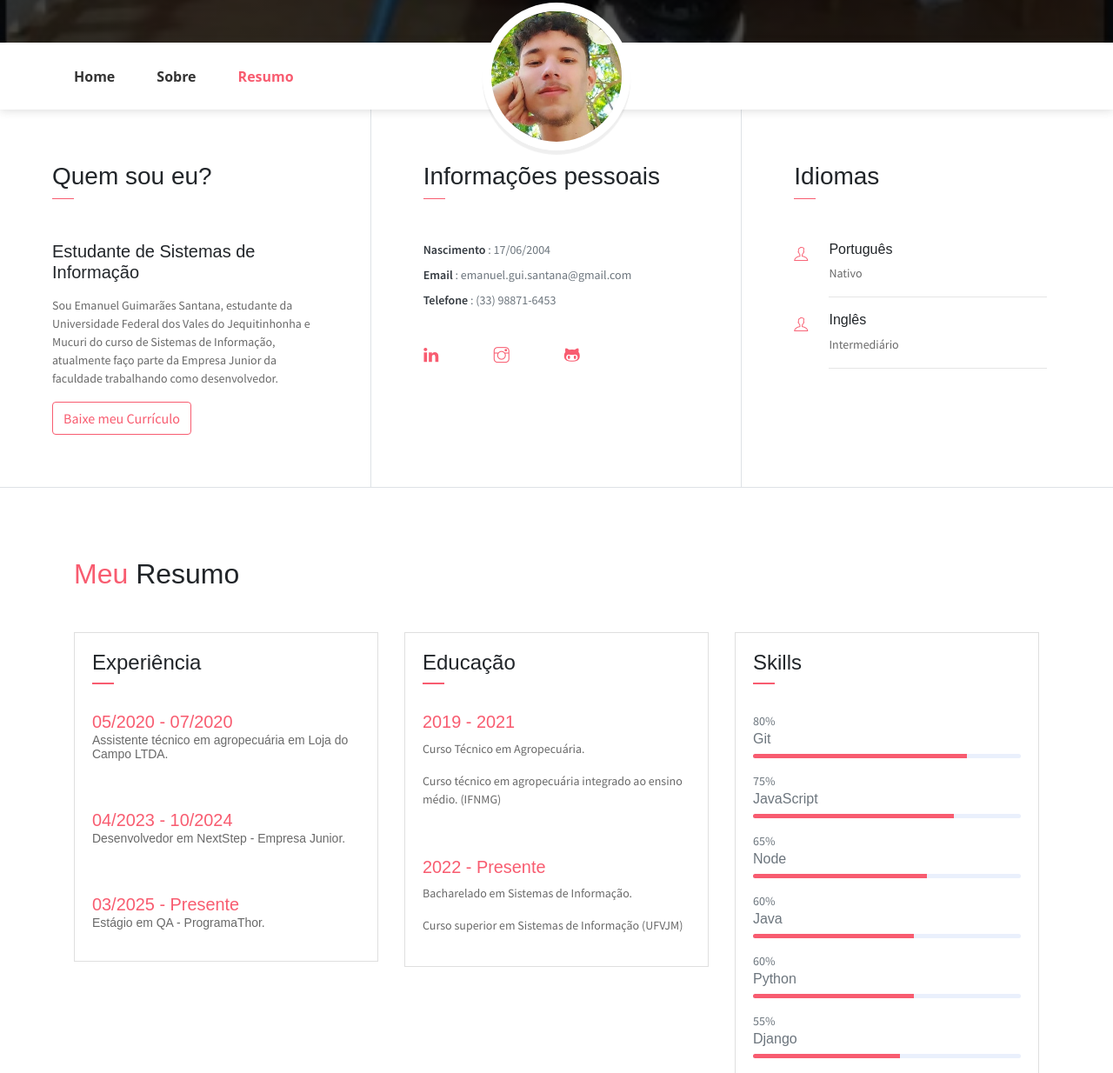
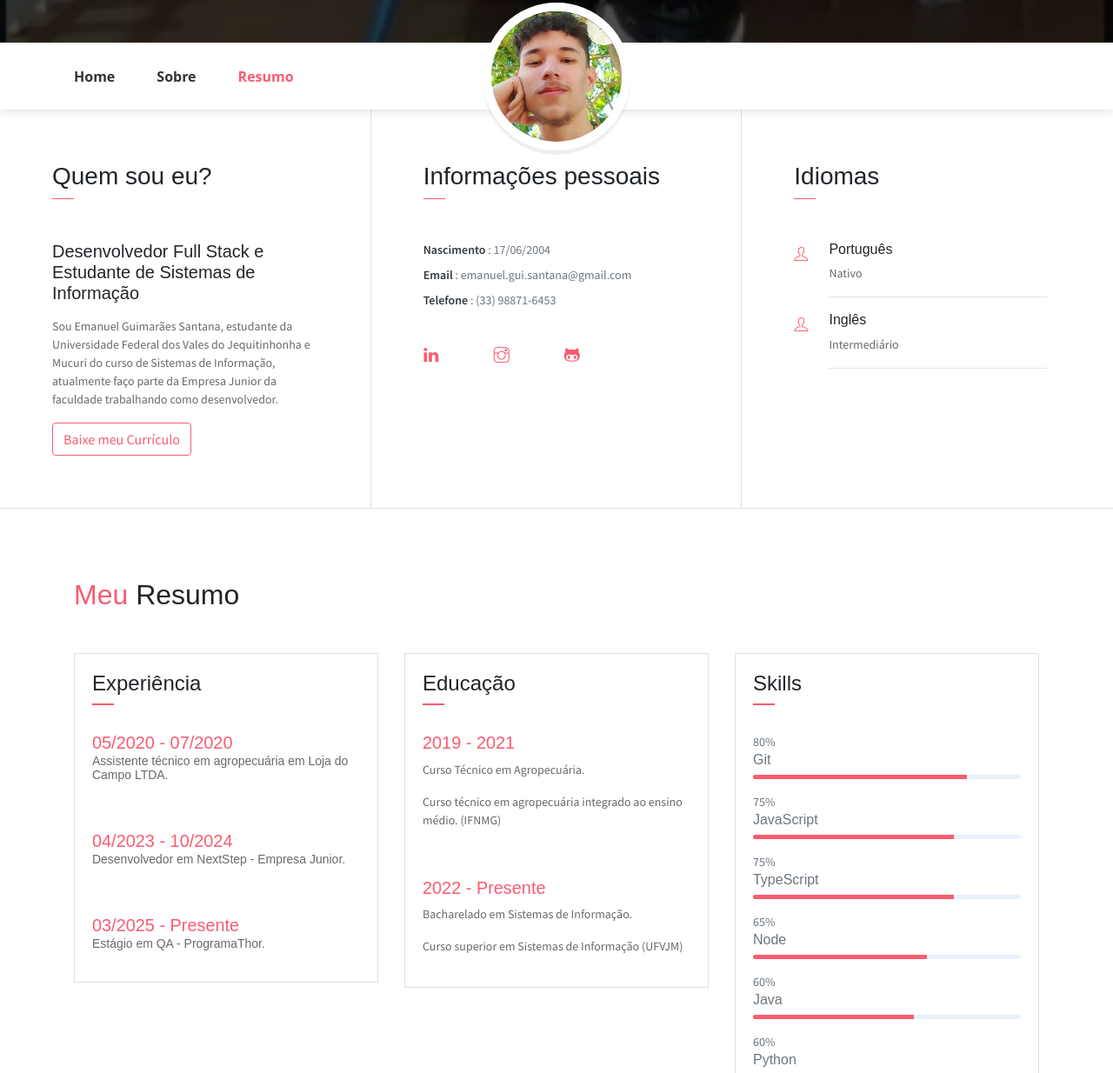
Before and after one commit to EmanuelGDev/portfolio, a plain HTML site: page index.html in a window 1280 px wide. Shown: the part 591-1825 px from the top of the page at 87% size. Drawn offline with Linux system fonts and the light colour scheme; some packages are replaced by stand-ins of ours; some icons are missing.

Commit message:
atualizando portifolio

```diff
--- a/index.html
+++ b/index.html
@@ -22,7 +22,7 @@
             <div class="header-content">
                 <h4 class="header-subtitle" >Olá, eu sou</h4>
                 <h1 class="header-title">Emanuel</h1>
-                <h6 class="header-mono" >Estudante de Sistemas de Informação</h6>
+                <h6 class="header-mono" >Desenvolvedor Full Stack e Estudante de Sistemas de Informação</h6>
             </div>
         </div>
     </header>
@@ -58,7 +58,7 @@
             <div class="col-lg-4 about-card">
                 <h3 class="font-weight-light">Quem sou eu?</h3>
                 <span class="line mb-5"></span>
-                <h5 class="mb-3">Estudante de Sistemas de Informação</h5>
+                <h5 class="mb-3">Desenvolvedor Full Stack e Estudante de Sistemas de Informação</h5>
                 <p class="mt-20">Sou Emanuel Guimarães Santana, estudante da Universidade Federal dos Vales do Jequitinhonha e Mucuri do curso de Sistemas de Informação, atualmente faço parte da Empresa Junior da faculdade trabalhando como desenvolvedor.</p>
                 <a href="https://drive.google.com/file/d/1X7RTMwyeENplm7HDFWHA1XPDkT0yN6YG/view?usp=sharing" target="_blank"><button class="btn btn-outline-danger"><i class="icon-down-circled2 "></i>Baixe meu Currículo</button></a>
             </div>
@@ -165,6 +165,11 @@
                             <div class="progress mb-3">
                                 <div class="progress-bar bg-danger" role="progressbar" style="width: 75%" aria-valuenow="25" aria-valuemin="0" aria-valuemax="100"></div>
                             </div>
+                            <h7>75%</h7>
+                            <h6>TypeScript</h6>
+                            <div class="progress mb-3">
+                                <div class="progress-bar bg-danger" role="progressbar" style="width: 75%" aria-valuenow="25" aria-valuemin="0" aria-valuemax="100"></div>
+                            </div>
                             <h7>65%</h7>
                             <h6>Node</h6>
                             <div class="progress mb-3">
```
